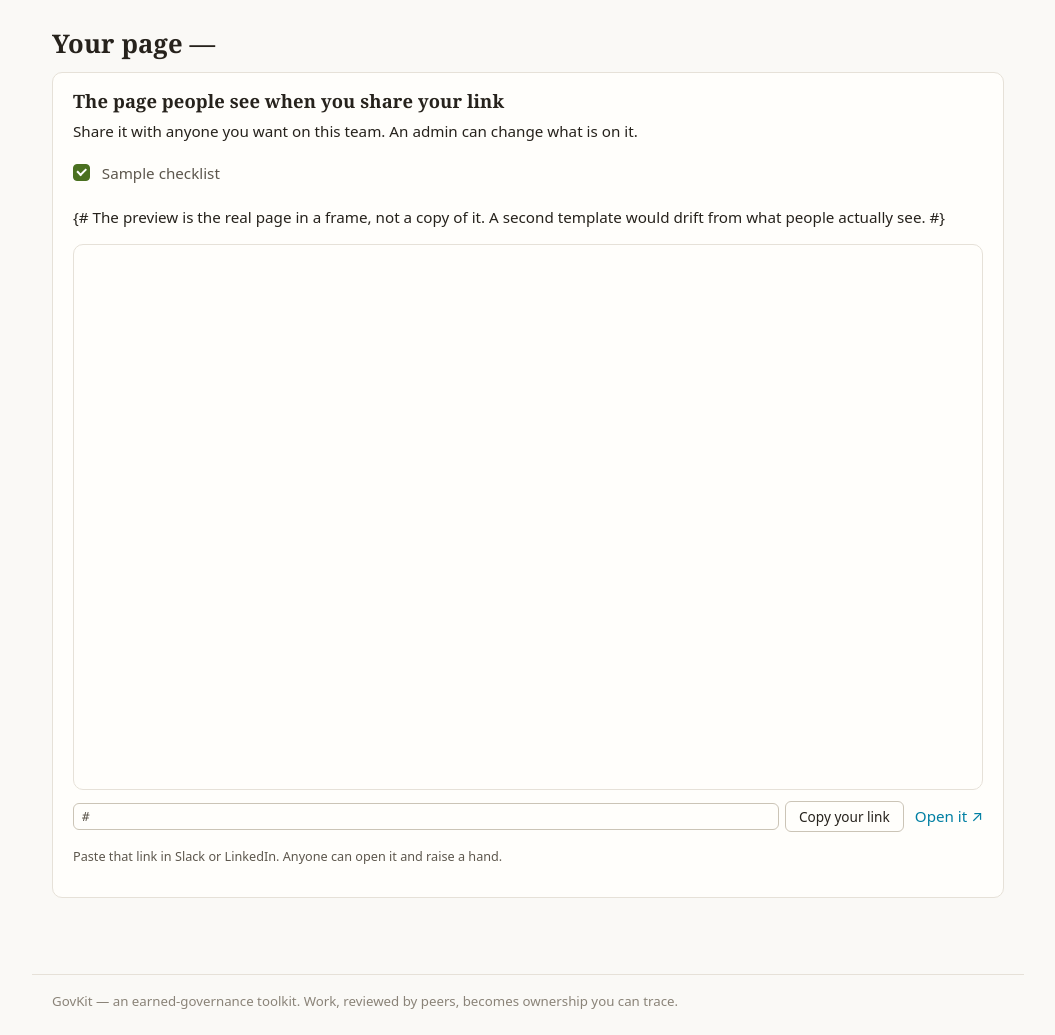
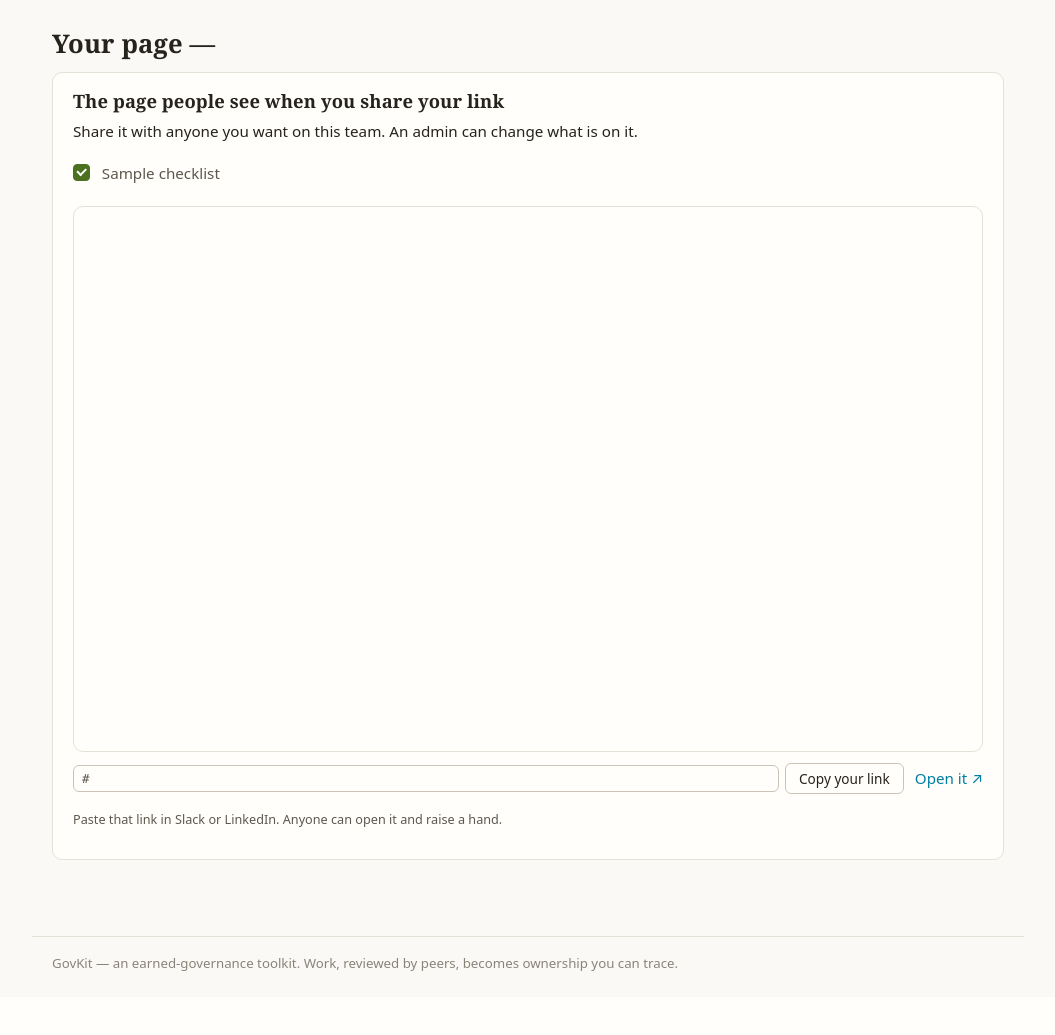
Before and after one commit to Cooperation-org/govkit, a Django app: template templates/orgs/settings.html in a window 1280 px wide. Shown: the part 47-1082 px from the top of the page, without its empty margins (112-1167 px from the left). After the commit the page ends 1018 px from the top, so only its background shows below. Run offline with Django 5.2, Linux system fonts and the light colour scheme; the template is opened without the code that fills it: most values are stand-ins (such as "Sample title", 1, 10 or a date in 2020); parts of the project's set-up code (start-up, migrations or seed data) failed here and were passed over.

Commit message:
Stop a template comment printing itself on the setup screen
Django only strips {# #} comments that fit on one line. The one above the
preview ran to two, so its text rendered on the page a founder reads.

Co-Authored-By: Claude Opus 5 (1M context) <noreply@anthropic.com>
Claude-Session: https://claude.ai/code/session_01JFDAmQutbvJkLNXtFvP8au

```diff
--- a/templates/orgs/settings.html
+++ b/templates/orgs/settings.html
@@ -15,8 +15,10 @@
         {% for label, done in checklist %}<li class="{% if done %}done{% endif %}">{{ label }}</li>{% endfor %}
       </ul>
       {% if join_page_url %}
-        {# The preview is the real page in a frame, not a copy of it. A second
-           template would drift from what people actually see. #}
+        {% comment %}
+          The preview is the real page in a frame, not a copy of it. A second
+          template would drift from what people actually see.
+        {% endcomment %}
         <div class="gk-preview">
           <iframe src="{{ join_page_url }}?v={{ current_org.updated_at.timestamp|floatformat:0 }}"
                   title="Your page, exactly as people see it"
```
Also changed, not shown: tests/test_team_profile.py (+9 -0 lines).
